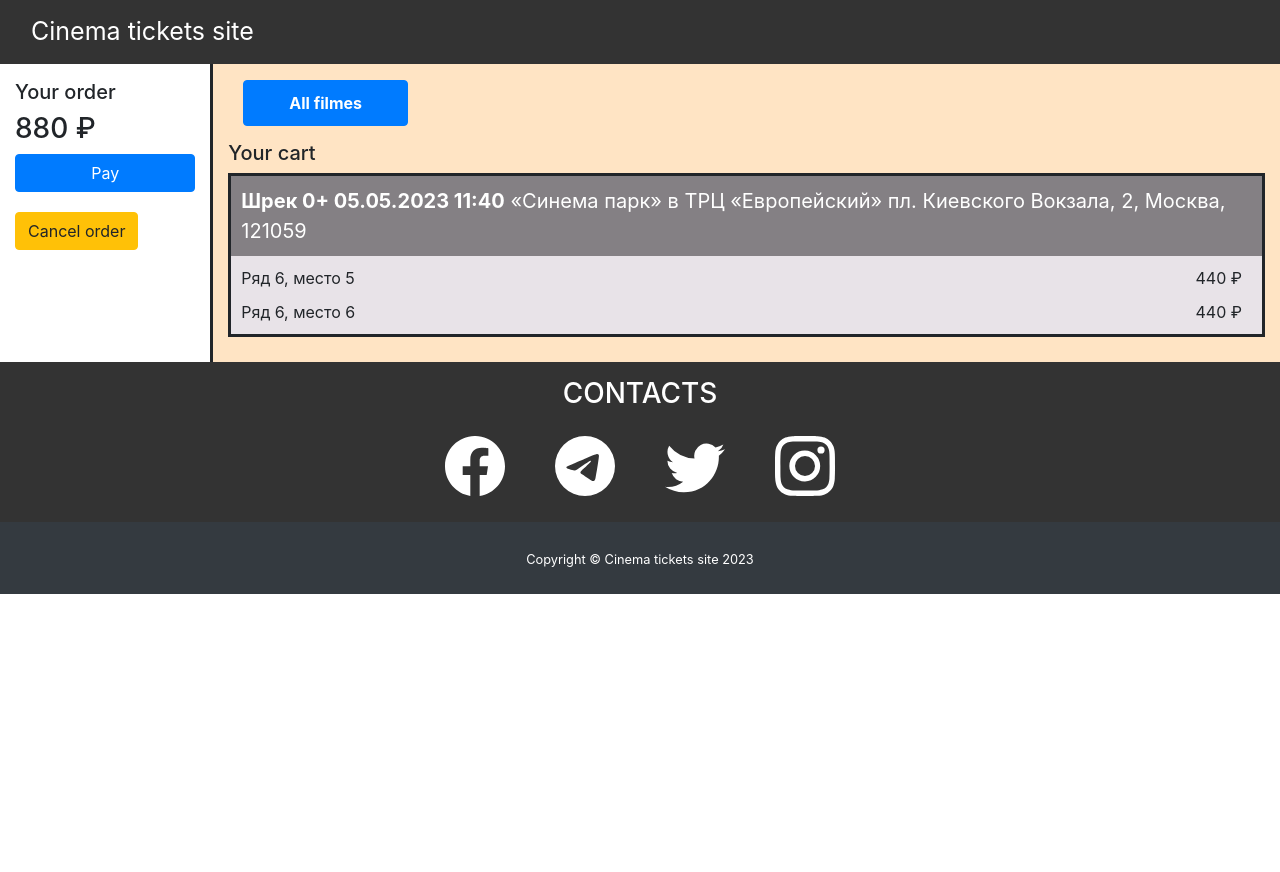
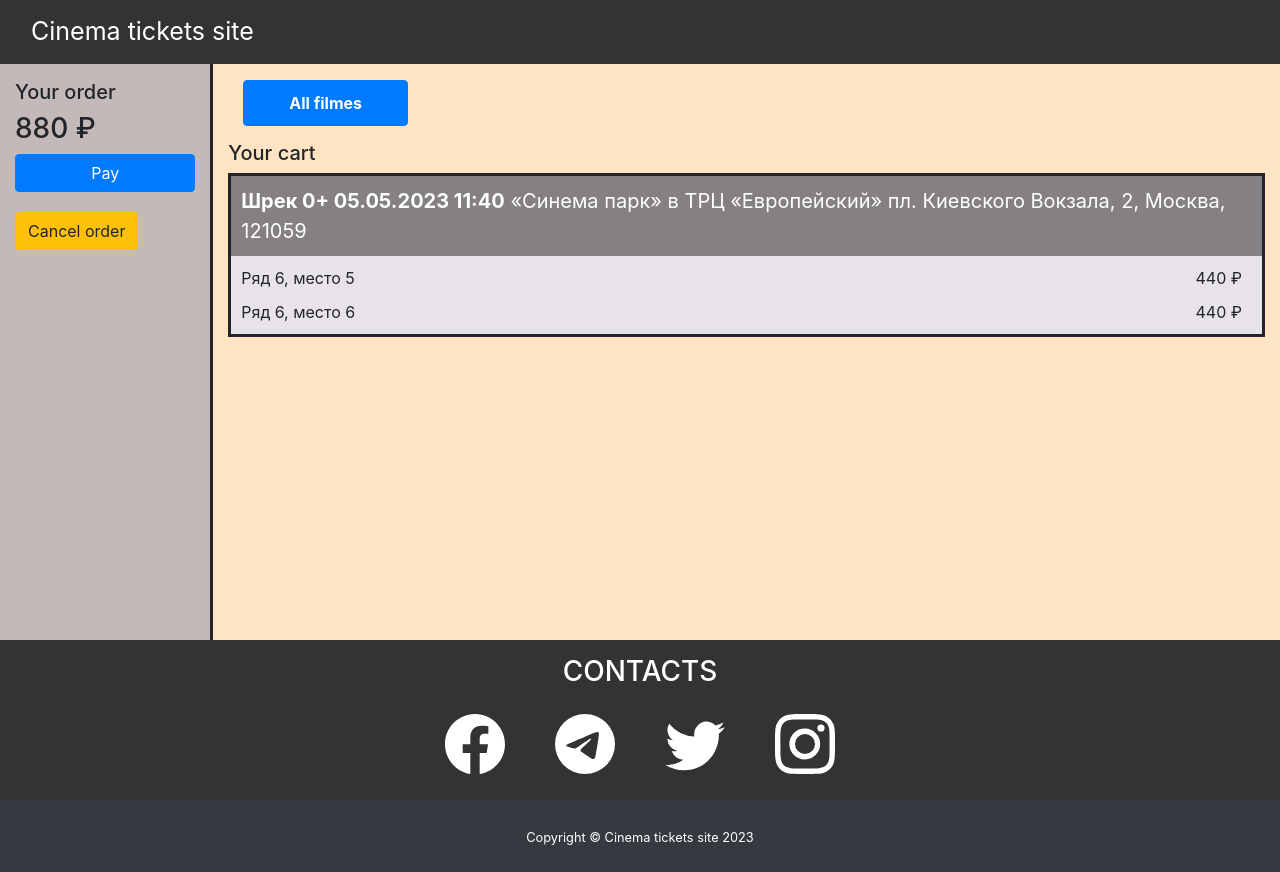
Before and after one commit to IlyaKyazimov/cinema_tickets, an Angular app in the folder front-end/: page /cart in a window 1280 px wide. Before the commit the page ends 800 px from the top, so only its background shows below. Built offline with nearby package versions, Linux system fonts and the light colour scheme.

Commit message:
change project styles

```diff
--- a/front-end/src/styles.css
+++ b/front-end/src/styles.css
@@ -1,3 +1,27 @@
+* {
+    margin: 0;
+    padding: 0;
+}
+
+html,
+body {
+    height: 100%;
+}
+
+.wrapper {
+    display: flex;
+    flex-direction: column;
+    height: 100%;
+}
+
+.main-content {
+    flex: 1 0 auto;
+}
+
+.footer {
+    flex: 0 0 auto;
+}
+
 .navbar-brand {
     font-size: 25px;
 }
@@ -19,6 +43,10 @@
     font-size: 20px;
 }
 
+.date label {
+    margin-right: 7px;
+}
+
 .date input {
     color: black;
     font-weight: bold;
@@ -27,7 +55,9 @@
     width: 145px;
 }
 
-.today-btn, .tomorrow-btn, .weekend-btn {
+.today-btn,
+.tomorrow-btn,
+.weekend-btn {
     padding-left: 20px;
     padding-right: 20px;
     margin-right: 11px;
@@ -68,9 +98,11 @@
     margin-right: 5px;
 }
 
-.apply-btn, .clear-btn {
+.apply-btn,
+.clear-btn {
     padding-left: 27px;
     padding-right: 27px;
+    margin-bottom: 20px;
 }
 
 .cart-btn {
@@ -78,17 +110,12 @@
     padding-right: 40px;
 }
 
-.mainContent {
-
-}
-
 .row-flex {
     display: flex;
     flex-flow: row wrap;
-  }
+}
 
 .filter {
-    background-color: rgb(196, 185, 185);
     color: black;
 }
 
@@ -102,11 +129,14 @@
     padding: 15px;
     margin-bottom: 10px;
 }
+
 .col-sm-10 {
     background-color: bisque;
+    min-height: 80vh;
 }
 
 aside {
+    background-color: rgb(196, 185, 185);
     border-right: solid 0.2rem;
 }
 
@@ -142,11 +172,16 @@ footer h3 {
     margin-top: 25px;
 }
 
-.icon-facebook, .icon-telegram, .icon-twitter {
+.icon-facebook,
+.icon-telegram,
+.icon-twitter {
     margin-right: 50px;
 }
 
-.icon-facebook:hover, .icon-telegram:hover, .icon-twitter:hover, .icon-instagram:hover {
+.icon-facebook:hover,
+.icon-telegram:hover,
+.icon-twitter:hover,
+.icon-instagram:hover {
     cursor: pointer;
     color: rgb(5, 142, 247);
 }
```
